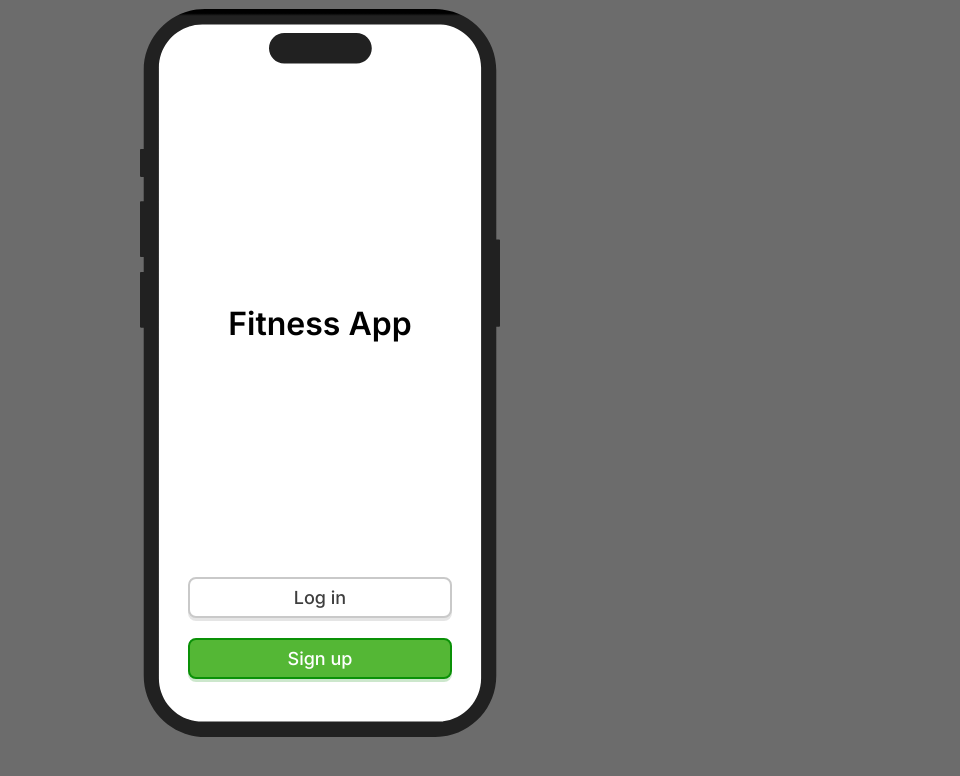
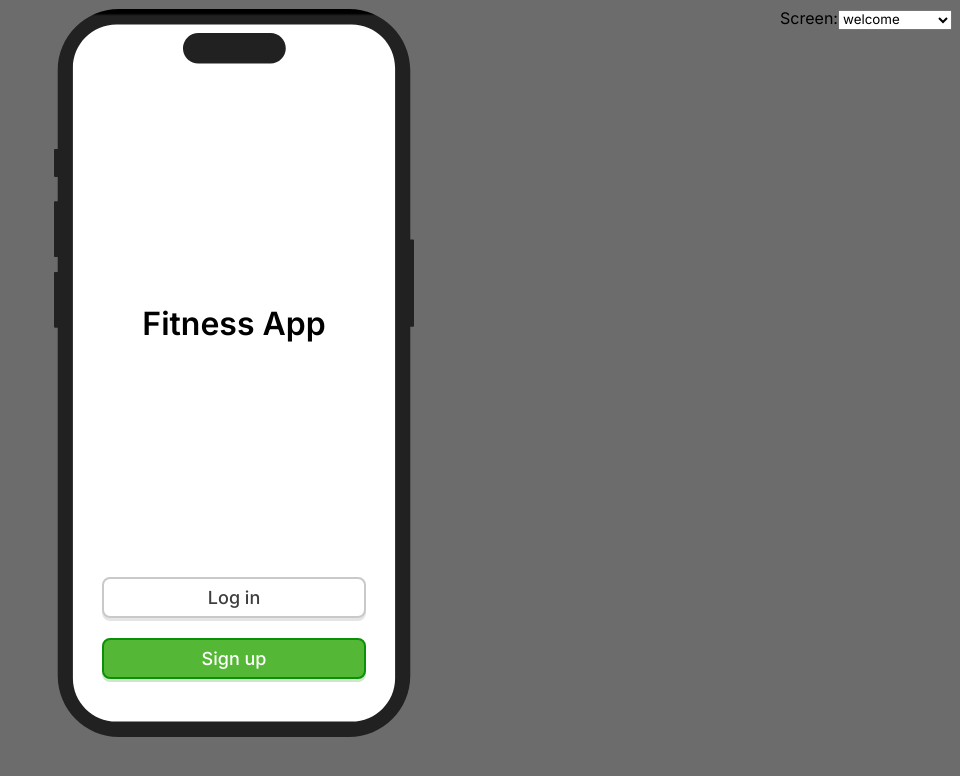
Before and after one commit to wirelesseye/FitBuddy-prototype, a React (Vite) app: page / in a window 1280 px wide. Shown: the top 776 px of the page, without its empty margins (320-1280 px from the left). Built offline with nearby package versions, Linux system fonts and the light colour scheme.

Commit message:
Add ControlPanel

```diff
--- /dev/null
+++ b/src/ControlPanel.tsx
@@ -0,0 +1,20 @@
+import { screens, useNavigation } from "./stores/navigation";
+
+export default function ControlPanel() {
+    const { screenId, push } = useNavigation();
+
+    return (
+        <div>
+            <label htmlFor="screen-select">Screen:</label>
+            <select
+                value={screenId}
+                id="screen-select"
+                onChange={(e) => push(e.target.value)}
+            >
+                {Object.keys(screens).map((screen) => (
+                    <option value={screen}>{screen}</option>
+                ))}
+            </select>
+        </div>
+    );
+}
--- a/src/Layout.tsx
+++ b/src/Layout.tsx
@@ -1,7 +1,8 @@
-import { Screen, useNavigation } from "./stores/navigation";
+import { ScreenID, screens, useNavigation } from "./stores/navigation";
 import iPhone from "./assets/iPhone.svg";
 import { css, cx, injectGlobal } from "@emotion/css";
 import { useEffect, useRef, useState } from "react";
+import ControlPanel from "./ControlPanel";
 
 injectGlobal`
     ::-webkit-scrollbar {
@@ -38,7 +39,7 @@ export default function Layout() {
     }, [screenId]);
 
     return (
-        <div>
+        <div className={styles.layout}>
             <div className={styles.container}>
                 <div
                     className={cx(
@@ -70,11 +71,26 @@ export default function Layout() {
                 )}
                 <img className={styles.shell} src={iPhone} />
             </div>
+            <div>
+                <ControlPanel />
+            </div>
         </div>
     );
 }
 
+interface ScreenProps {
+    screenId: ScreenID;
+}
+
+export function Screen({ screenId }: ScreenProps) {
+    const Comp = screens[screenId];
+    return <Comp />
+}
+
 const styles = {
+    layout: css`
+        display: flex;
+    `,
     container: css`
         position: relative;
         margin: auto;
--- a/src/stores/navigation.ts
+++ b/src/stores/navigation.ts
@@ -7,17 +7,16 @@ import DietScreen from "../screens/DietScreen";
 import UserScreen from "../screens/UserScreen";
 import SignUpScreen from "../screens/SignUpScreen";
 import SelectActivitiesScreen from "../screens/SelectActivitiesScreen";
-import React from "react";
 
-const screens: Record<string, () => JSX.Element> = {
+export const screens: Record<string, () => JSX.Element> = {
     welcome: WelcomeScreen,
+    signup: SignUpScreen,
+    selectActivites: SelectActivitiesScreen,
     home: HomeScreen,
     pets: PetsScreen,
     schedule: ScheduleScreen,
     diet: DietScreen,
     user: UserScreen,
-    signup: SignUpScreen,
-    selectActivites: SelectActivitiesScreen,
 };
 
 export type ScreenID = keyof typeof screens;
@@ -59,11 +58,3 @@ export const useNavigation = create<NavigationProps>((set) => ({
             }
         }),
 }));
-
-interface ScreenProps {
-    screenId: ScreenID;
-}
-
-export function Screen({ screenId }: ScreenProps) {
-    return React.createElement(screens[screenId]);
-}
```
